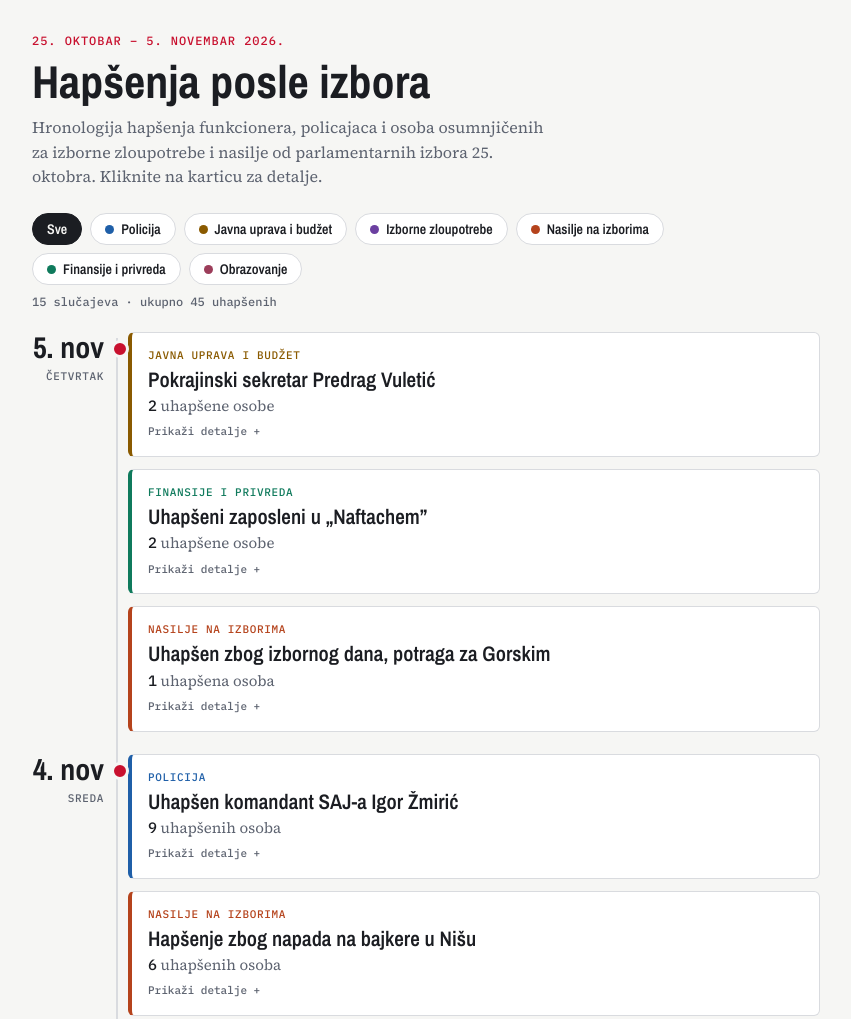
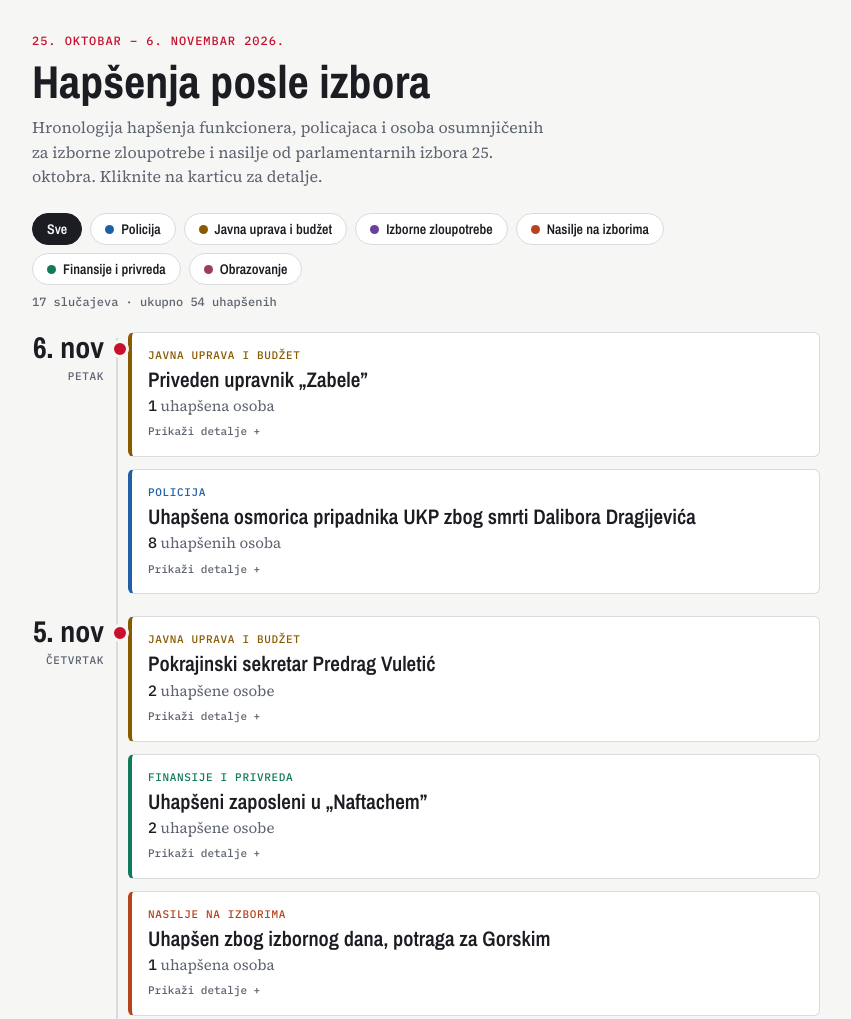
Before and after one commit to langostrika/hapsenja-2026, a plain HTML site: page index.html in a window 1280 px wide. Shown: the top 1019 px of the page, without its empty margins (214-1065 px from the left). Drawn offline with nearby package versions, Linux system fonts and the light colour scheme.

Commit message:
index.html

```diff
--- a/index.html
+++ b/index.html
@@ -72,6 +72,10 @@ body{margin:0}
 html.embed .kicker,html.embed h1,html.embed .lede{display:none}
 html.embed .wrap{padding-block:8px 16px}
 html.embed .filters{margin-top:4px}
+html.embed .detail[hidden]{display:block!important}
+html.embed .detail{border-top:0;padding-top:0;margin-top:-4px}
+html.embed .more{display:none}
+html.embed .card button{cursor:default}
 html.embed body{background:transparent}
 </style>
 <script>
@@ -85,7 +89,7 @@ if(new URLSearchParams(location.search).get("embed")==="1"){
 
 
 <div class="wrap">
-  <div class="kicker">25. oktobar – 5. novembar 2026.</div>
+  <div class="kicker">25. oktobar – 6. novembar 2026.</div>
   <h1>Hapšenja posle izbora</h1>
   <p class="lede">Hronologija hapšenja funkcionera, policajaca i osoba osumnjičenih za izborne zloupotrebe i nasilje od parlamentarnih izbora 25. oktobra. Kliknite na karticu za detalje.</p>
 
@@ -147,7 +151,13 @@ const EVENTS=[
   text:"Po nalogu Višeg javnog tužilaštva u Novom Sadu uhapšene su dve osobe zaposlene u privrednom društvu „Naftachem Petrol” DOO.",
   url:"https://www.021.rs/novi-sad/hronika/460395/uhapseni-zaposleni-naftachem-ostetili-preduzece-za-vise-od-31-milion-dinara"},
  {d:"2026-11-05",cat:"nasilje",n:1,title:"Uhapšen zbog izbornog dana, potraga za Gorskim",
-  text:"Osnovno javno tužilaštvo u Novom Sadu naložilo je hapšenje dve osobe zbog sumnje da su 25. oktobra, na Novom naselju, ugrožavale sigurnost više osoba upućivanjem ozbiljnih pretnji po život. Uhapšen je jedan osumnjičeni D. K., dok se za Gorskim Matovićem još uvek traga."}
+  text:"Osnovno javno tužilaštvo u Novom Sadu naložilo je hapšenje dve osobe zbog sumnje da su 25. oktobra, na Novom naselju, ugrožavale sigurnost više osoba upućivanjem ozbiljnih pretnji po život. Uhapšen je jedan osumnjičeni D. K., dok se za Gorskim Matovićem još uvek traga."},
+ {d:"2026-11-06",cat:"uprava",n:1,title:"Priveden upravnik „Zabele”",
+  text:"Upravnik KPZ Zabela Rodoljub Rončević priveden je po nalogu Višeg javnog tužilaštva u Kraljevu, Posebnog odeljenja za suzbijanje korupcije, zbog sumnje na zloupotrebu službenog položaja.",
+  url:"https://www.021.rs/info/srbija/460540/priveden-upravnik-zabele"},
+ {d:"2026-11-06",cat:"pol",n:8,title:"Uhapšena osmorica pripadnika UKP zbog smrti Dalibora Dragijevića",
+  text:"Osmorica pripadnika Uprave kriminalističke policije (UKP) uhapšena su zbog slučaja smrti Dalibora Dragijevića u policijskoj stanici u Boru 7. aprila 2024. Dragijevića je policija privela u okviru istrage o nestanku dvogodišnje Danke Ilić.",
+  url:"https://www.021.rs/info/srbija/460537/uhapsena-osmorica-policajaca-zbog-smrti-dalibora-dragijevica-u-policijskoj-stanici"}
 ];
 const MONTHS=["jan","feb","mart","apr","maj","jun","jul","avg","sep","okt","nov","dec"];
 const DAYS=["nedelja","ponedeljak","utorak","sreda","četvrtak","petak","subota"];
@@ -180,7 +190,7 @@ Object.keys(byDay).sort().reverse().forEach(d=>{
       <h2>${e.title}</h2><div class="role"><span class="n">${e.n}</span> ${e.n===1?"uhapšena osoba":(e.n%10>=2&&e.n%10<=4&&(e.n<12||e.n>14))?"uhapšene osobe":"uhapšenih osoba"}</div><span class="more">Prikaži detalje +</span></button>
       <div class="detail" id="${id}" hidden><p>${e.text}</p>${e.url?`<a href="${e.url}" target="_blank" rel="noopener">Pročitaj na 021.rs →</a>`:""}</div>`;
     const btn=c.querySelector("button"),det=c.querySelector(".detail"),more=c.querySelector(".more");
-    btn.onclick=()=>{const open=det.hidden;det.hidden=!open;btn.setAttribute("aria-expanded",open);more.textContent=open?"Sakrij detalje −":"Prikaži detalje +"};
+    btn.onclick=()=>{if(document.documentElement.classList.contains("embed"))return;const open=det.hidden;det.hidden=!open;btn.setAttribute("aria-expanded",open);more.textContent=open?"Sakrij detalje −":"Prikaži detalje +"};
     ev.appendChild(c);
   });
   tl.appendChild(li);
```
